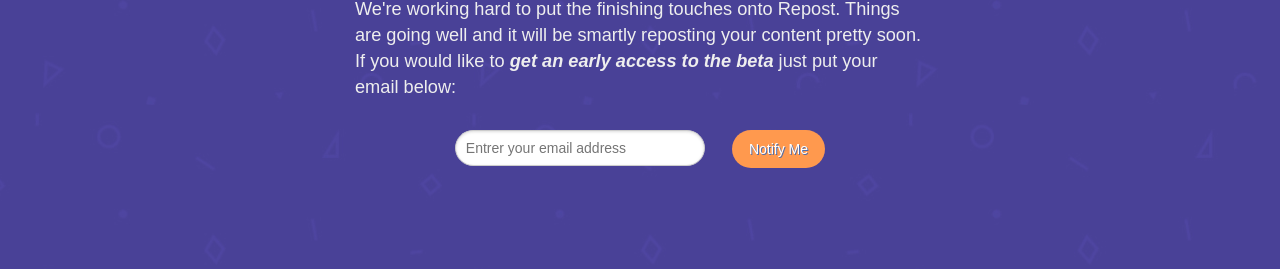
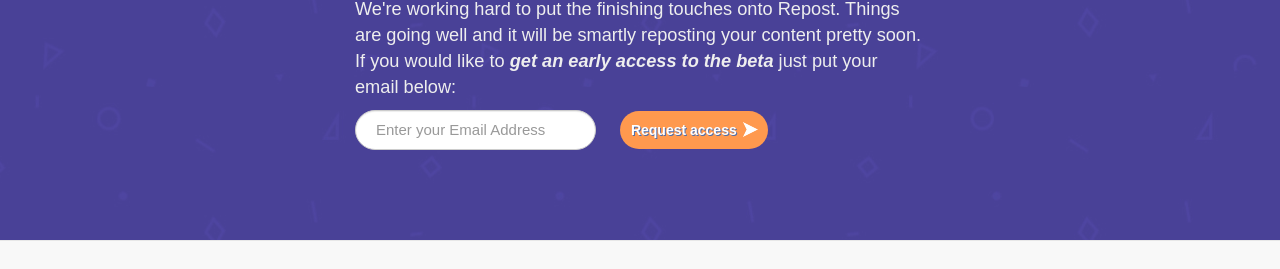
Before and after one commit to OMEGAYALFA/elokenz_lp_repost, a plain HTML site: page register.html in a window 1280 px wide. Shown: the part 276-545 px from the top of the page. Drawn offline with nearby package versions, Linux system fonts and the light colour scheme; a script that the page names is missing.

Commit message:
Form redirect to referal program

```diff
--- a/register.html
+++ b/register.html
@@ -93,22 +93,12 @@
     .mauticform-radiogrp-radio {}
 </style>
 <div id="mauticform_wrapper_landingrepostsstandaloneform" class="mauticform_wrapper">
-    <form autocomplete="false" role="form" method="post" action="http://vvv.elokenz.com/form/submit?formId=2" id="mauticform_landingrepostsstandaloneform" data-mautic-form="landingrepostsstandaloneform">
-        <div class="mauticform-error" id="mauticform_landingrepostsstandaloneform_error"></div>
-        <div class="mauticform-message" id="mauticform_landingrepostsstandaloneform_message"></div>
-        <div class="mauticform-innerform">
+    <form action="http://www.elokenz.com/" method="POST" id="sign" class="form-inline">
+      <div class="form-group">
+        <input type="email" class="form-control" id="id_email" placeholder="Enter your Email Address" maxlength="200" name="email">
+      </div>
+      <button type="submit" class="btn btn-default" id="sign_up_top">Request access</button>
 
-          <div id="mauticform_landingrepostsstandaloneform_email"  data-validate="email" data-validation-type="email" class="mauticform-row mauticform-email mauticform-required">
-              <input id="mauticform_input_landingrepostsstandaloneform_email" name="mauticform[email]" value="" placeholder="Entrer your email address" class="mauticform-input" type="email" />
-              <span class="mauticform-errormsg" style="display: none;">Your email is not correct</span>
-            </div>
-          <button type="submit" name="mauticform[submit]" id="mauticform_landingrepostsstandaloneform_submit" name="mauticform[submit]" value="" class="btn btn-default" value="1">Notify Me</button>
-
-            <input type="hidden" name="mauticform[formId]" id="mauticform_landingrepostsstandaloneform_id" value="2" />
-            <input type="hidden" name="mauticform[return]" id="mauticform_landingrepostsstandaloneform_return" value="" />
-            <input type="hidden" name="mauticform[formName]" id="mauticform_landingrepostsstandaloneform_name" value="landingrepostsstandaloneform" />
-
-        </div>
     </form>
 </div>
 
```
